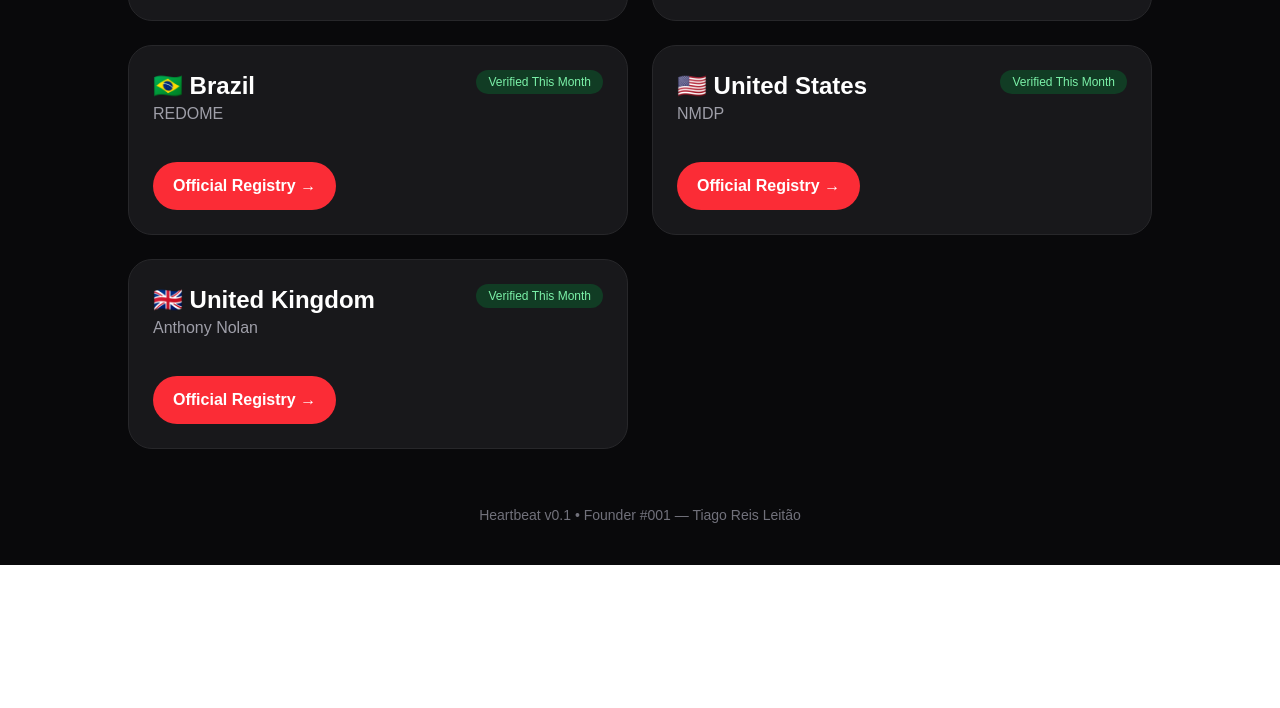
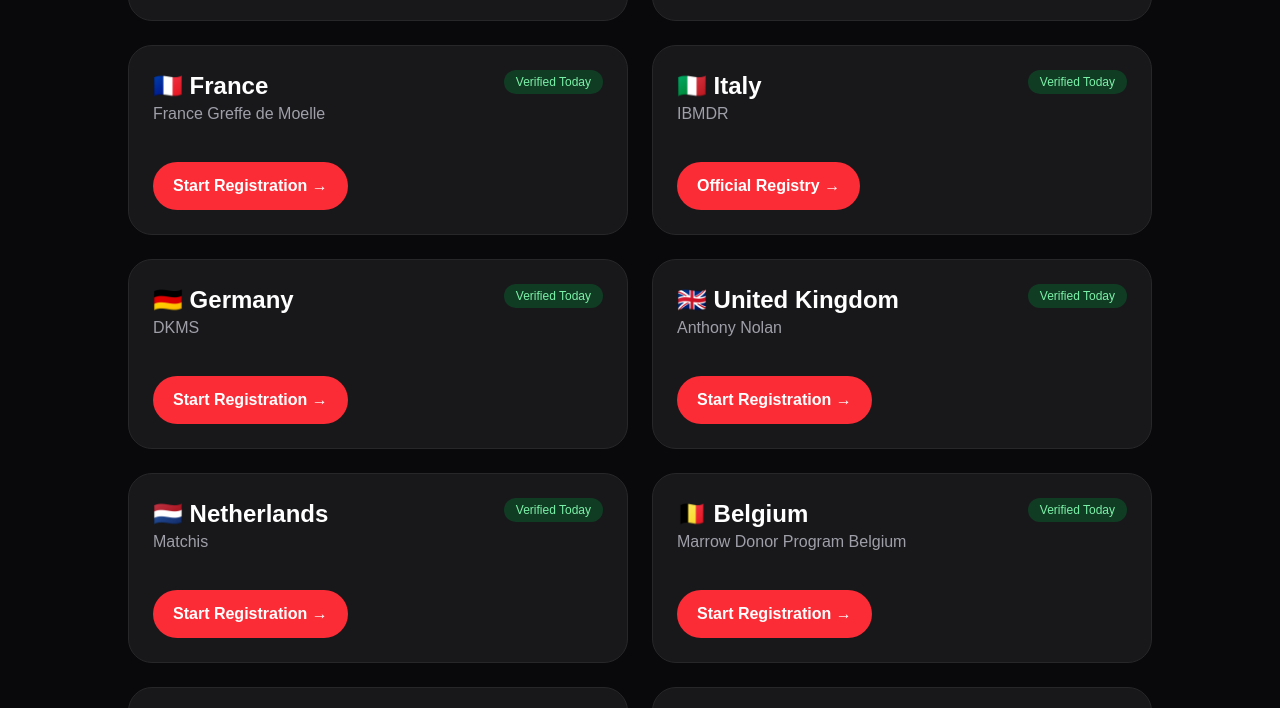
Before and after one commit to OneMatchOrg/onematch-web, a Next.js app: page / in a window 1280 px wide. Shown: the part 671-1379 px from the top of the page. Before the commit the page ends 1236 px from the top, so only its background shows below. Built offline with nearby package versions, Linux system fonts and the light colour scheme.

Commit message:
🇪🇺 feat(europe): add 6 verified European registries

```diff
--- a/components/CountryCard.tsx
+++ b/components/CountryCard.tsx
@@ -13,7 +13,6 @@
     ? "Start Registration →"
     : "Official Registry →";
 
-  if (country.landingPage) {
   return (
     <div className="bg-zinc-900 border border-zinc-800 rounded-3xl p-6 hover:border-red-500 transition duration-300">
       <div className="flex justify-between items-start mb-3">
@@ -21,6 +20,7 @@
           <h3 className="text-2xl font-bold">
             {country.flag} {country.name}
           </h3>
+
           <p className="text-zinc-400">{country.registry}</p>
         </div>
 
@@ -29,31 +29,14 @@
         </span>
       </div>
 
+      {country.landingPage ? (
         <Link
           href={country.landingPage}
           className="inline-block mt-6 bg-red-500 hover:bg-red-600 transition rounded-full px-5 py-3 font-semibold"
         >
           {buttonText}
         </Link>
-      </div>
-    );
-  }
-
-  return (
-    <div className="bg-zinc-900 border border-zinc-800 rounded-3xl p-6 hover:border-red-500 transition duration-300">
-      <div className="flex justify-between items-start mb-3">
-        <div>
-          <h3 className="text-2xl font-bold">
-            {country.flag} {country.name}
-          </h3>
-          <p className="text-zinc-400">{country.registry}</p>
-        </div>
-
-        <span className={`${badgeColor} text-xs px-3 py-1 rounded-full`}>
-          Verified {country.verified}
-        </span>
-      </div>
-
+      ) : (
         <a
           href={country.registrationUrl}
           target="_blank"
@@ -62,6 +45,7 @@
         >
           {buttonText}
         </a>
+      )}
     </div>
   );
 }
--- a/data/countries.ts
+++ b/data/countries.ts
@@ -9,6 +9,7 @@
 
   directRegistration: boolean;
   verified: string;
+
   status: "verified" | "review" | "coming-soon";
 };
 
@@ -32,30 +33,41 @@
     flag: "🇪🇸",
     registry: "REDMO",
     registrationUrl: "https://www.fcarreras.org/es/donante-de-medula",
-    directRegistration: false,
-    verified: "This Month",
+    directRegistration: true,
+    verified: "Today",
     status: "verified",
   },
 
   {
-    code: "BR",
-    name: "Brazil",
-    flag: "🇧🇷",
-    registry: "REDOME",
-    registrationUrl: "https://redome.inca.gov.br/",
-    directRegistration: false,
-    verified: "This Month",
+    code: "FR",
+    name: "France",
+    flag: "🇫🇷",
+    registry: "France Greffe de Moelle",
+    registrationUrl: "https://www.dondemoelleosseuse.fr/se_preinscrire",
+    directRegistration: true,
+    verified: "Today",
     status: "verified",
   },
 
   {
-    code: "US",
-    name: "United States",
-    flag: "🇺🇸",
-    registry: "NMDP",
-    registrationUrl: "https://www.nmdp.org/",
+    code: "IT",
+    name: "Italy",
+    flag: "🇮🇹",
+    registry: "IBMDR",
+    registrationUrl: "https://ibmdr.galliera.it/",
     directRegistration: false,
-    verified: "This Month",
+    verified: "Today",
+    status: "verified",
+  },
+
+  {
+    code: "DE",
+    name: "Germany",
+    flag: "🇩🇪",
+    registry: "DKMS",
+    registrationUrl: "https://www.dkms.de/",
+    directRegistration: true,
+    verified: "Today",
     status: "verified",
   },
 
@@ -65,8 +77,63 @@
     flag: "🇬🇧",
     registry: "Anthony Nolan",
     registrationUrl: "https://www.anthonynolan.org/",
+    directRegistration: true,
+    verified: "Today",
+    status: "verified",
+  },
+
+  {
+    code: "NL",
+    name: "Netherlands",
+    flag: "🇳🇱",
+    registry: "Matchis",
+    registrationUrl: "https://www.matchis.nl/",
+    directRegistration: true,
+    verified: "Today",
+    status: "verified",
+  },
+
+  {
+    code: "BE",
+    name: "Belgium",
+    flag: "🇧🇪",
+    registry: "Marrow Donor Program Belgium",
+    registrationUrl: "https://www.mdp.be/",
+    directRegistration: true,
+    verified: "Today",
+    status: "verified",
+  },
+
+  {
+    code: "CH",
+    name: "Switzerland",
+    flag: "🇨🇭",
+    registry: "Swiss Blood Stem Cell Registry",
+    registrationUrl: "https://www.blutspende.ch/",
+    directRegistration: true,
+    verified: "Today",
+    status: "verified",
+  },
+
+  {
+    code: "AT",
+    name: "Austria",
+    flag: "🇦🇹",
+    registry: "Austrian Bone Marrow Donor Registry",
+    registrationUrl: "https://www.gebenfuerleben.at/",
+    directRegistration: true,
+    verified: "Today",
+    status: "verified",
+  },
+
+  {
+    code: "IE",
+    name: "Ireland",
+    flag: "🇮🇪",
+    registry: "Irish Unrelated Bone Marrow Registry",
+    registrationUrl: "https://www.giveblood.ie/",
     directRegistration: false,
-    verified: "This Month",
+    verified: "Today",
     status: "verified",
   },
 ];
```
Lines whose indentation alone changed are shown as unchanged.
